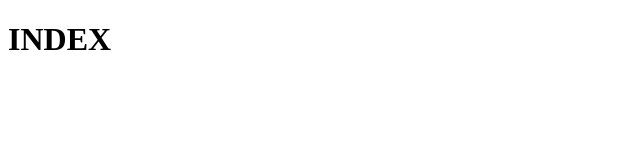
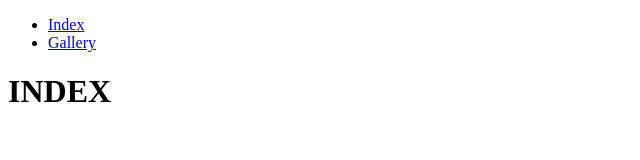
Before and after one commit to leyla-7/homework4, a plain HTML site: page index.html in a window 1280 px wide. Shown: the whole page, without its empty margins (0-640 px from the left). Drawn offline with Linux system fonts and the light colour scheme.

Commit message:
Update index.html

```diff
--- a/index.html
+++ b/index.html
@@ -6,6 +6,12 @@
     <title>Index</title>
 </head>
 <body>
+    <nav>
+        <ul>
+            <li><a href="./index.html">Index</a></li>
+            <li><a href="./gallery.html">Gallery</a></li>
+        </ul>
+    </nav>
 <h1>INDEX</h1>
 </body>
 </html>
```
